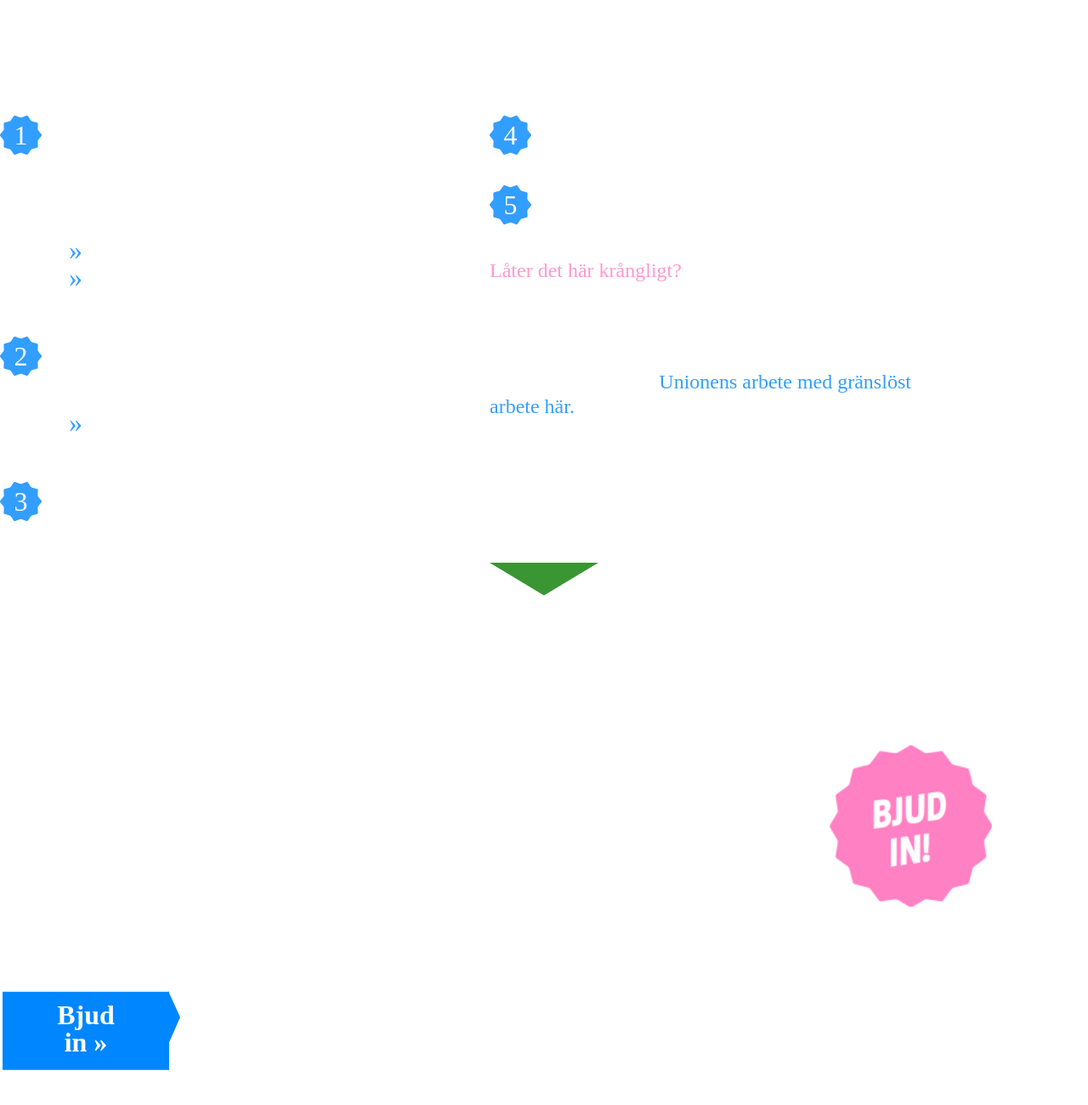
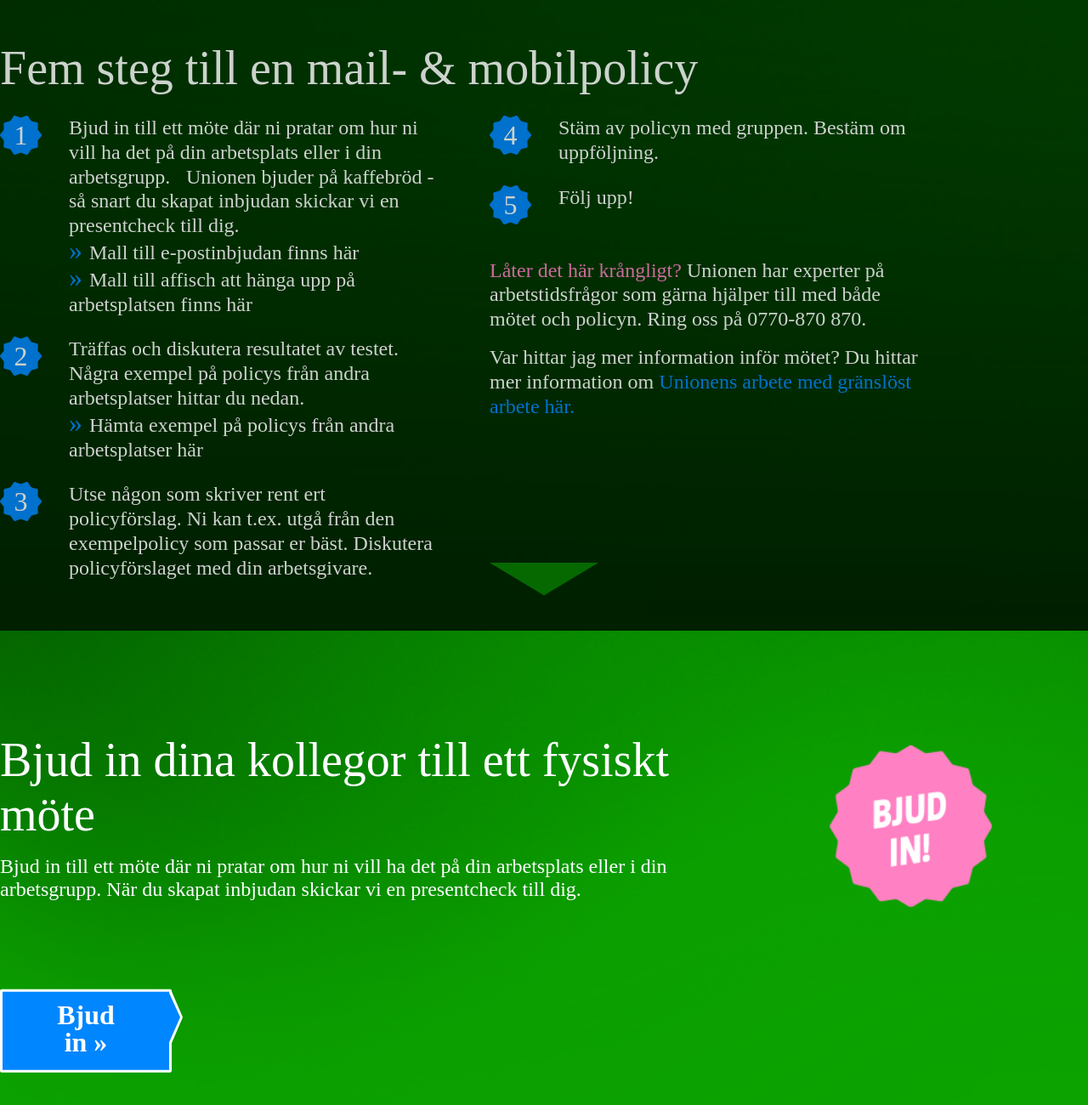
Before and after one commit to PavlikFilippich/cpcsTest, a plain HTML site: page index.html in a window 1280 px wide. Shown: the part 858-2158 px from the top of the page at 85% size. Drawn offline with nearby package versions, Linux system fonts and the light colour scheme; the site is published under a folder, as on GitHub Pages, so addresses that start at the root find nothing; a web font is replaced by a local one.

Commit message:
Update main.css

```diff
--- a/main.css
+++ b/main.css
@@ -150,7 +150,7 @@ body {
 header {
   position: relative;
   background-color: #0ca200;
-  background-image: url(/img/Bg.png);
+  background-image: url(img/Bg.png);
   background-repeat: no-repeat;
   background-position: center;
   background-size: cover;
@@ -214,7 +214,7 @@ header {
   background: rgba(0, 0, 0, 0.2); }
 
 main {
-  background: url(/img/Bg2.png);
+  background: url(img/Bg2.png);
   background-repeat: no-repeat;
   background-position: center;
   background-size: cover;
@@ -223,7 +223,7 @@ main {
   position: relative; }
 
 .fem {
-  background: url(/img/Bg2T.png);
+  background: url(img/Bg2T.png);
   background-repeat: no-repeat;
   background-position: initial;
   background-size: cover;
@@ -320,7 +320,7 @@ main {
   background: #087c00; }
 
 footer {
-  background-image: url(/img/Bg3.png);
+  background-image: url(img/Bg3.png);
   background-repeat: no-repeat;
   background-position: center;
   background-size: cover;
@@ -332,7 +332,7 @@ footer {
   background-repeat: no-repeat;
   background-position: left;
   background-size: cover;
-  background-image: url(/img/Bg2A.png);
+  background-image: url(img/Bg2A.png);
   display: flex;
   align-items: center;
   position: absolute;
```
